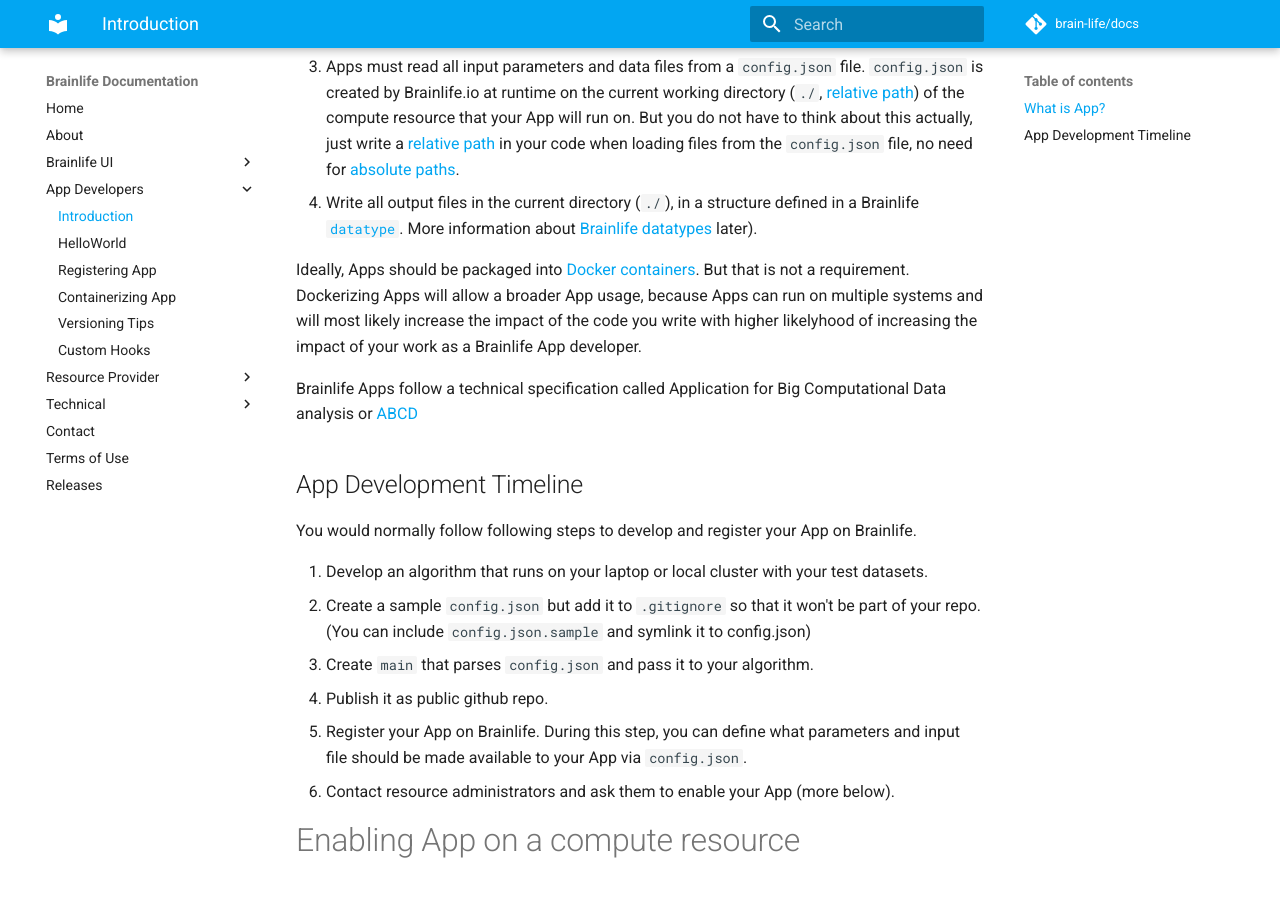
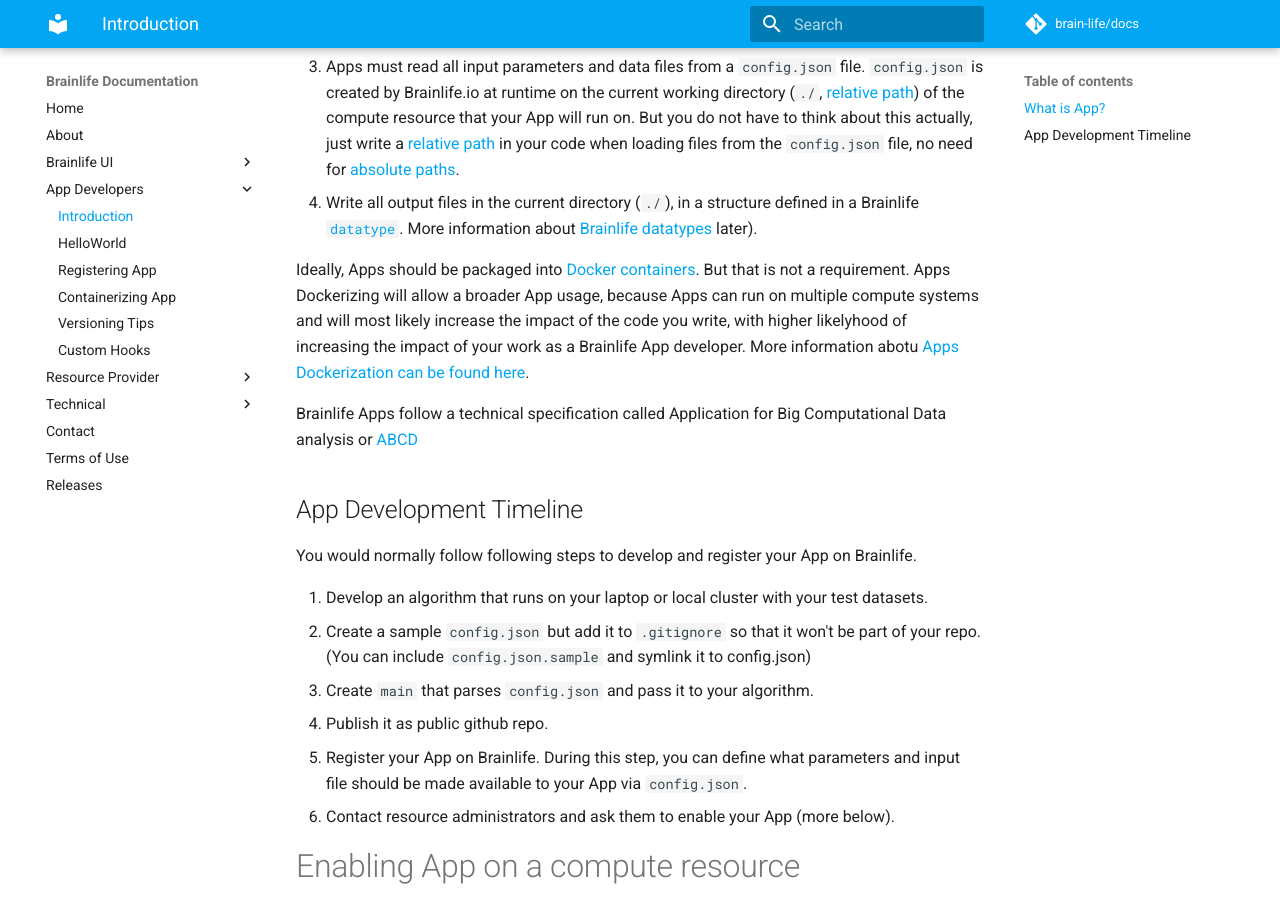
Before and after one commit to brainlife/docs, an MkDocs documentation site: the page built from docs/apps/introduction.md, in a window 1280 px wide and 900 px high, scrolled down 490 px. Built offline with MkDocs 1.6.1 and Material for MkDocs 9.7.7, drawn with Linux system fonts in a browser that asks for light colours; comment, search, counter and statistics services are not loaded; old or Windows-style settings are respelled for this version of MkDocs.

Commit message:
Update introduction.md

```diff
--- a/docs/apps/introduction.md
+++ b/docs/apps/introduction.md
@@ -9,7 +9,7 @@
 3. Apps must read all input parameters and data files from a `config.json` file. `config.json` is created by Brainlife.io at runtime on the current working directory (`./`, [relative path](https://en.wikipedia.org/wiki/Path_(computing))) of the compute resource that your App will run on. But you do not have to think about this actually, just write a [relative path](https://en.wikipedia.org/wiki/Path_(computing)) in your code when loading files from the `config.json` file, no need for [absolute paths](https://en.wikipedia.org/wiki/Path_(computing)).
 4. Write all output files in the current directory (`./`), in a structure defined in a Brainlife [`datatype`](https://github.com/brain-life/datatypes). More information about [Brainlife datatypes](https://github.com/brain-life/datatypes) later).
 
-Ideally, Apps should be packaged into [Docker containers](https://www.docker.com/what-container). But that is not a requirement. Dockerizing Apps will allow a broader App usage, because Apps can run on multiple systems and will most likely increase the impact of the code you write with higher likelyhood of increasing the impact of your work as a Brainlife App developer.
+Ideally, Apps should be packaged into [Docker containers](https://www.docker.com/what-container). But that is not a requirement. Apps Dockerizing will allow a broader App usage, because Apps can run on multiple compute systems and will most likely increase the impact of the code you write, with higher likelyhood of increasing the impact of your work as a Brainlife App developer. More information abotu [Apps Dockerization can be found here](https://brain-life.github.io/docs/apps/container/).
 
 Brainlife Apps follow a technical specification called Application for Big Computational Data analysis or [ABCD](https://github.com/brain-life/abcd-spec)
 
```
